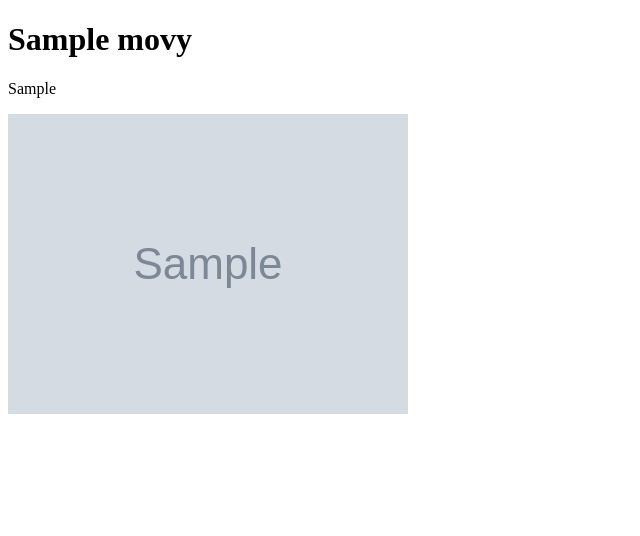
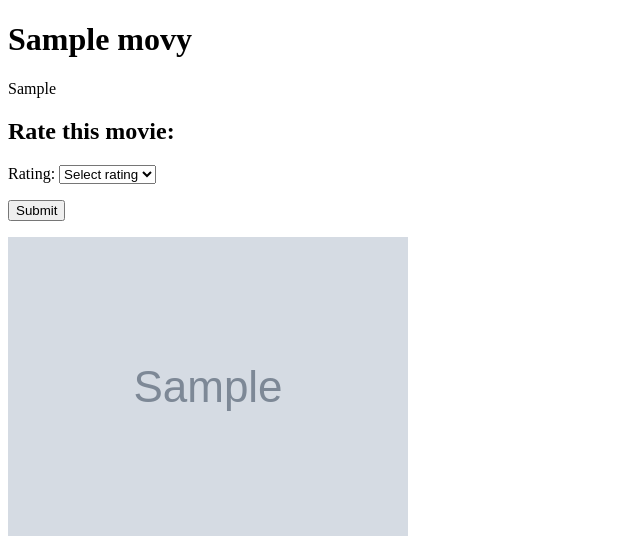
Before and after one commit to federico-rocchetti/py-proj-5, a Flask app: page /movies/1 in a window 1280 px wide. Shown: the top 536 px of the page, without its empty margins (0-640 px from the left). Run offline with Flask 2, Linux system fonts and the light colour scheme; the visitor is signed in with stand-in values (Sample User, id 1); tables that the repository leaves empty hold one stand-in row (values such as "Sample post"); grey boxes marked "Sample" are stand-in pictures.

Commit message:
Rating feature added

```diff
--- a/crud.py
+++ b/crud.py
@@ -51,6 +51,11 @@ def create_rating(user, movie, score):
 
     return rating
 
+def update_rating(rating_id, new_score):
+    """Update a rating with rating_id and new score"""
+
+    rating = Ratings.query.get(rating_id)
+    rating.score = new_score
 
 if __name__ == '__main__':
     from server import app
--- a/server.py
+++ b/server.py
@@ -84,6 +84,40 @@ def show_movie(movie_id):
     movie = crud.get_movie_by_id(movie_id)
     return render_template("movie_details.html", movie = movie)
 
+@app.route("/movies/<movie_id>/ratings", methods=["POST"])
+def create_rating(movie_id):
+    """Create new rating for movie"""
+
+    logged_in_email = session.get("user_email")
+    rating_score = request.form.get("rating")
+
+    if logged_in_email is None:
+        flash("You must be logged in to rate this movie.")
+    elif not rating_score:
+        flash("You did not select a score for your rating.")
+    else:
+        user = crud.get_user_by_email(logged_in_email)
+        movie = crud.get_movie_by_id(movie_id)
+
+        rating = crud.create_rating(user, movie, int(rating_score))
+        db.session.add(rating)
+        db.session.commit()
+
+        flash(f"You rated this movie {rating_score} out of 5.")
+
+    return redirect(f"/movies/{movie_id}")
+
+@app.route('/update_rating', methods=["POST"])
+def update_rating():
+    """Update existing user rating for movie"""
+
+    rating_id = request.json("rating_id")
+    updated_score = request.json["updated_score"]
+    crud.update_rating(rating_id, updated_score)
+    db.session.commit()
+
+    return "Success"
+
 if __name__ == "__main__":
     connect_to_db(app)
     app.run(host="0.0.0.0", debug=True)
--- a/templates/movie_details.html
+++ b/templates/movie_details.html
@@ -8,5 +8,21 @@
     {{ movie.overview }}
 </p>
 
+{% if session.get('user_email') %}
+<h2>Rate this movie:</h2>
+<form action="/movies/{{ movie.movie_id }}/ratings", method="POST">
+    <p>
+        Rating:
+        <select name="rating">
+            <option value="">Select rating</option>
+            {% for num in range(6) %}
+            <option value="{{ num }}"> {{ num }}</option>
+            {% endfor %}
+        </select>
+    </p>
+    <p><input type="submit"></p>
+</form>
+{% endif %}
+
 <img src="{{ movie.poster_path }}">
 {% endblock %}
```
